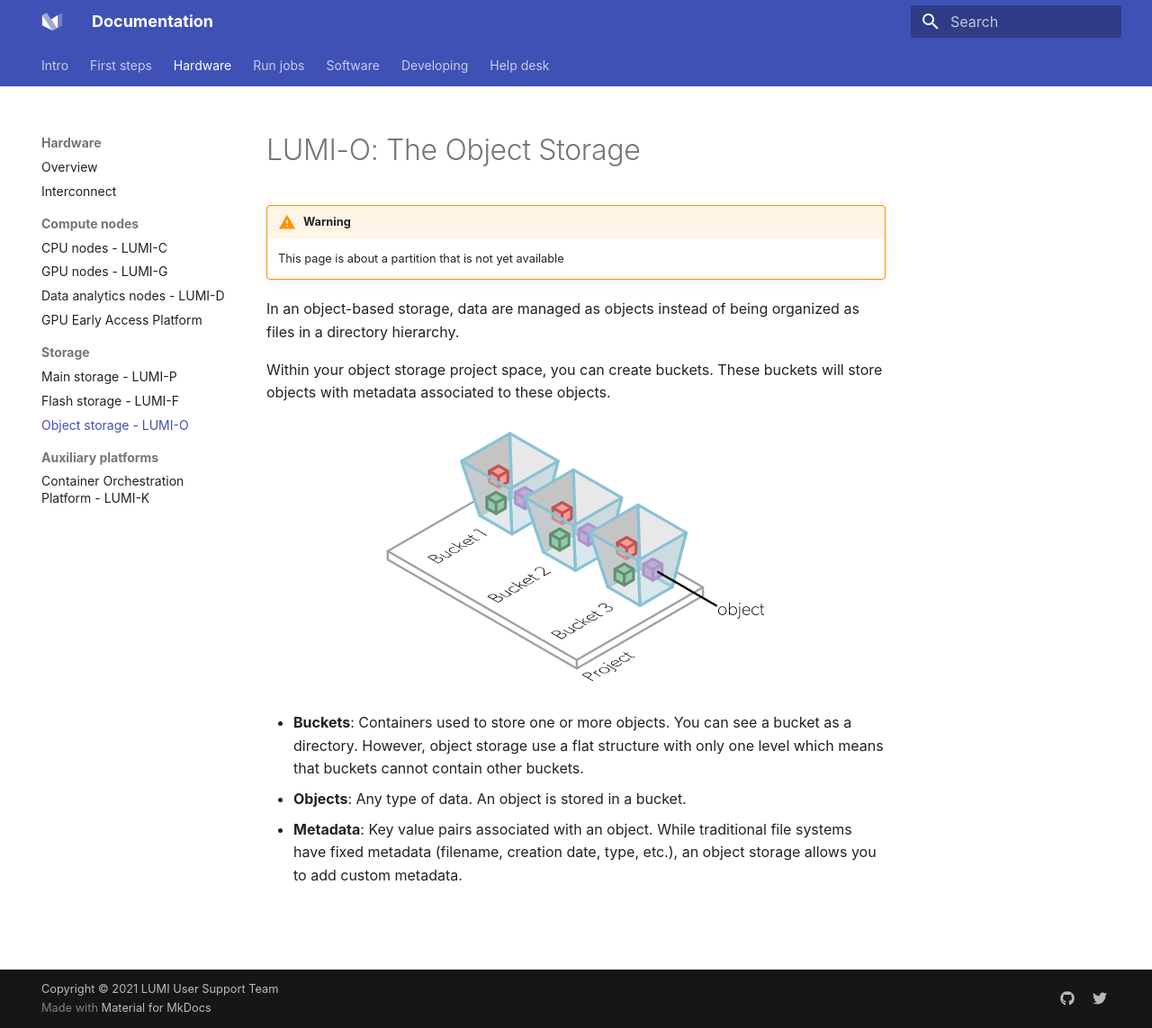
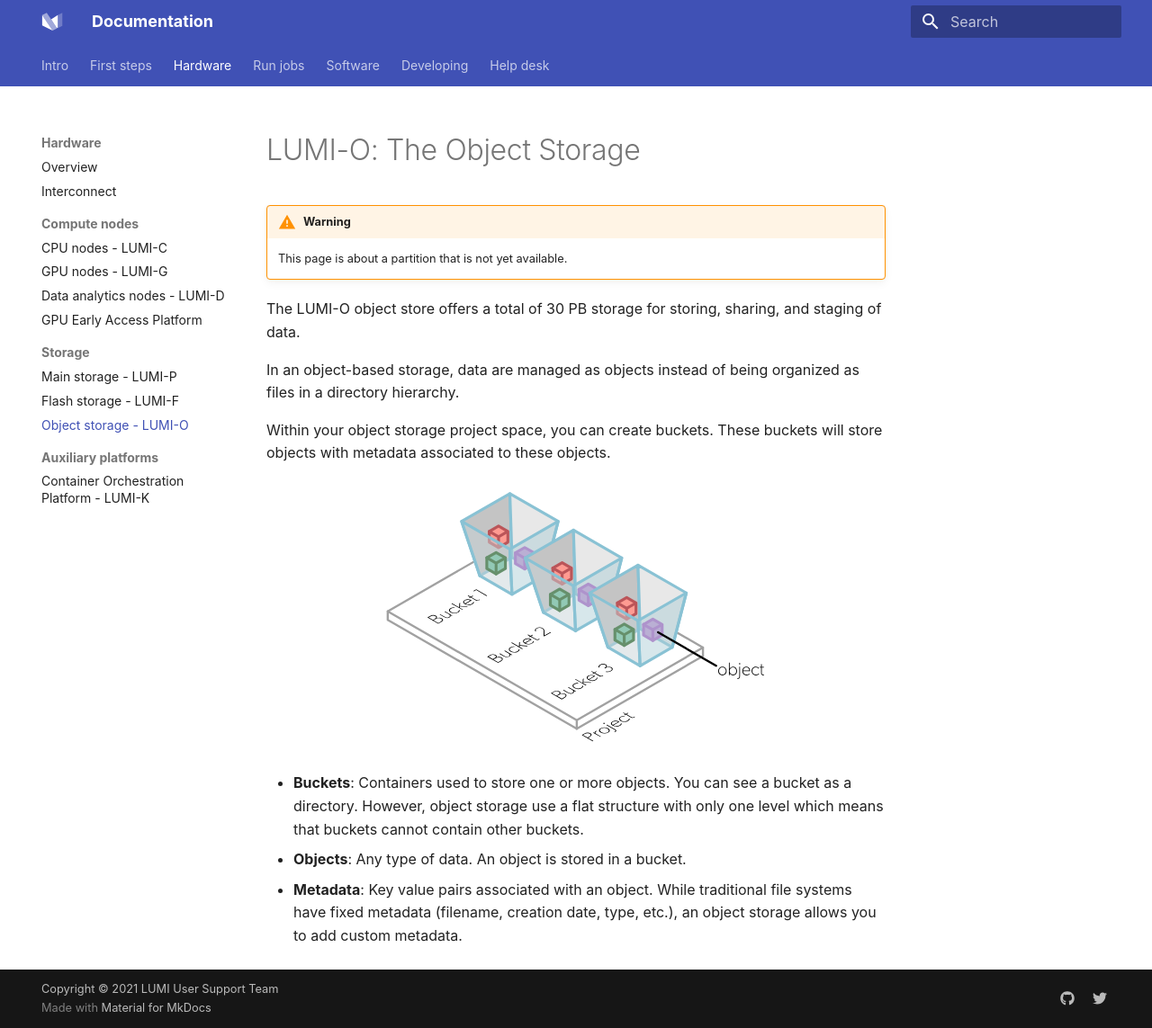
Before and after one commit to Lumi-supercomputer/lumi-userguide, an MkDocs documentation site: the page built from docs/storage/object/index.md, in a window 1280 px wide and 1143 px high. Shown: the whole window at 90% size. Built offline with MkDocs 1.6.1 and Material for MkDocs 9.7.7, drawn with Linux system fonts in a browser that asks for light colours.

Commit message:
Minor update to LUMI-O description in docs.

```diff
--- a/docs/storage/object/index.md
+++ b/docs/storage/object/index.md
@@ -1,20 +1,17 @@
 
 # LUMI-O: The Object Storage
 
+!!! warning
+    This page is about a partition that is not yet available.
 
-!!! warning
-    This page is about a partition that is not yet available
-
-
+The LUMI-O object store offers a total of 30 PB storage for storing, sharing,
+and staging of data.
 
 In an object-based storage, data are managed as objects instead of being
 organized as files in a directory hierarchy.
 
-<!-- This partition may be used for storing, sharing and
-staging your data. It's based on Ceph and has a storage capacity of 30 PB. -->
-
-Within your object storage project space, you can create buckets. These
-buckets will store objects with metadata associated to these objects.
+Within your object storage project space, you can create buckets. These buckets
+will store objects with metadata associated to these objects.
 
 <figure>
   <img
```
Also changed, not shown: other parts of docs/storage/object/index.md (+0 -4 lines), docs/computing/auxiliary/lumik.md (+1 -5 lines).
